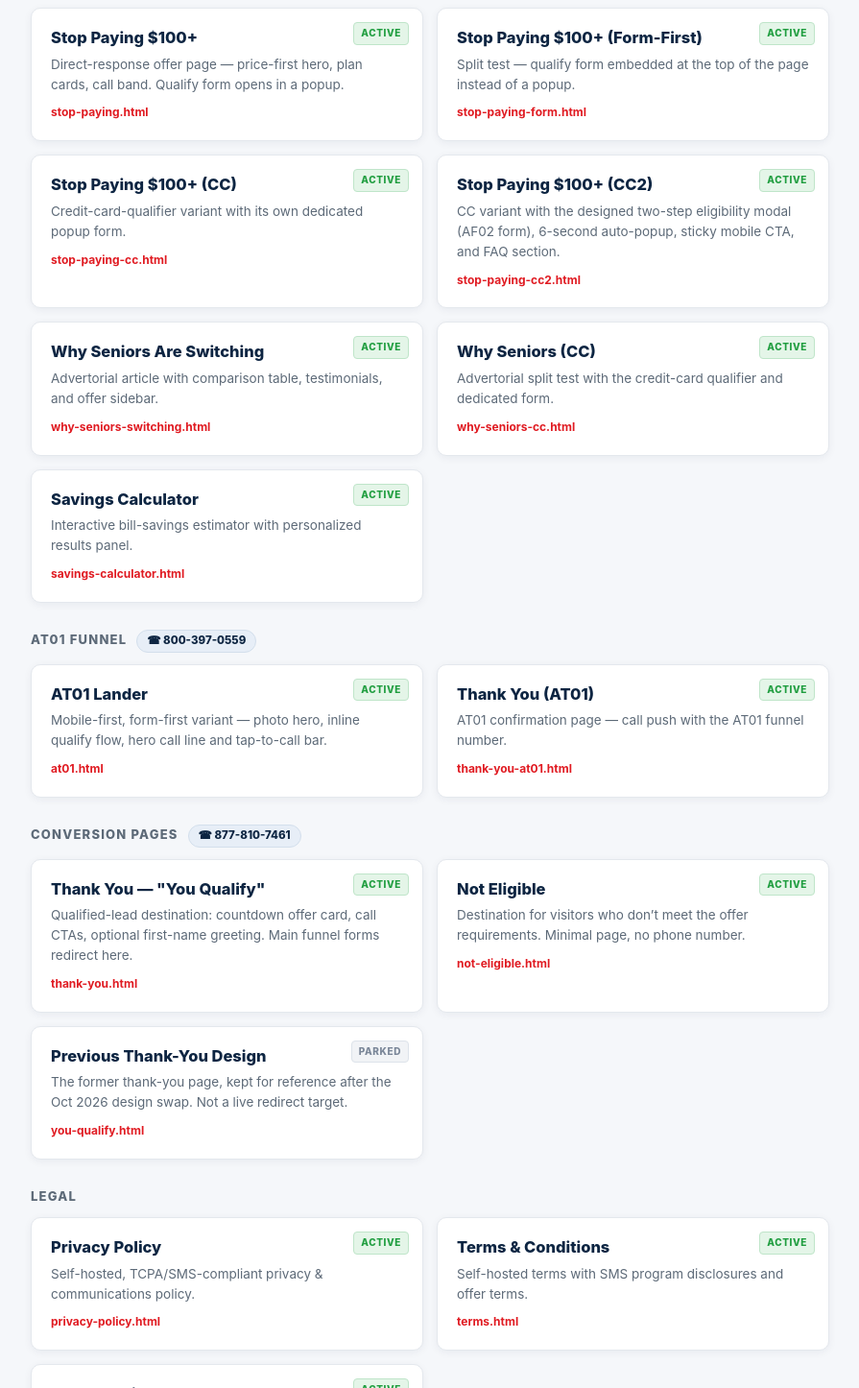
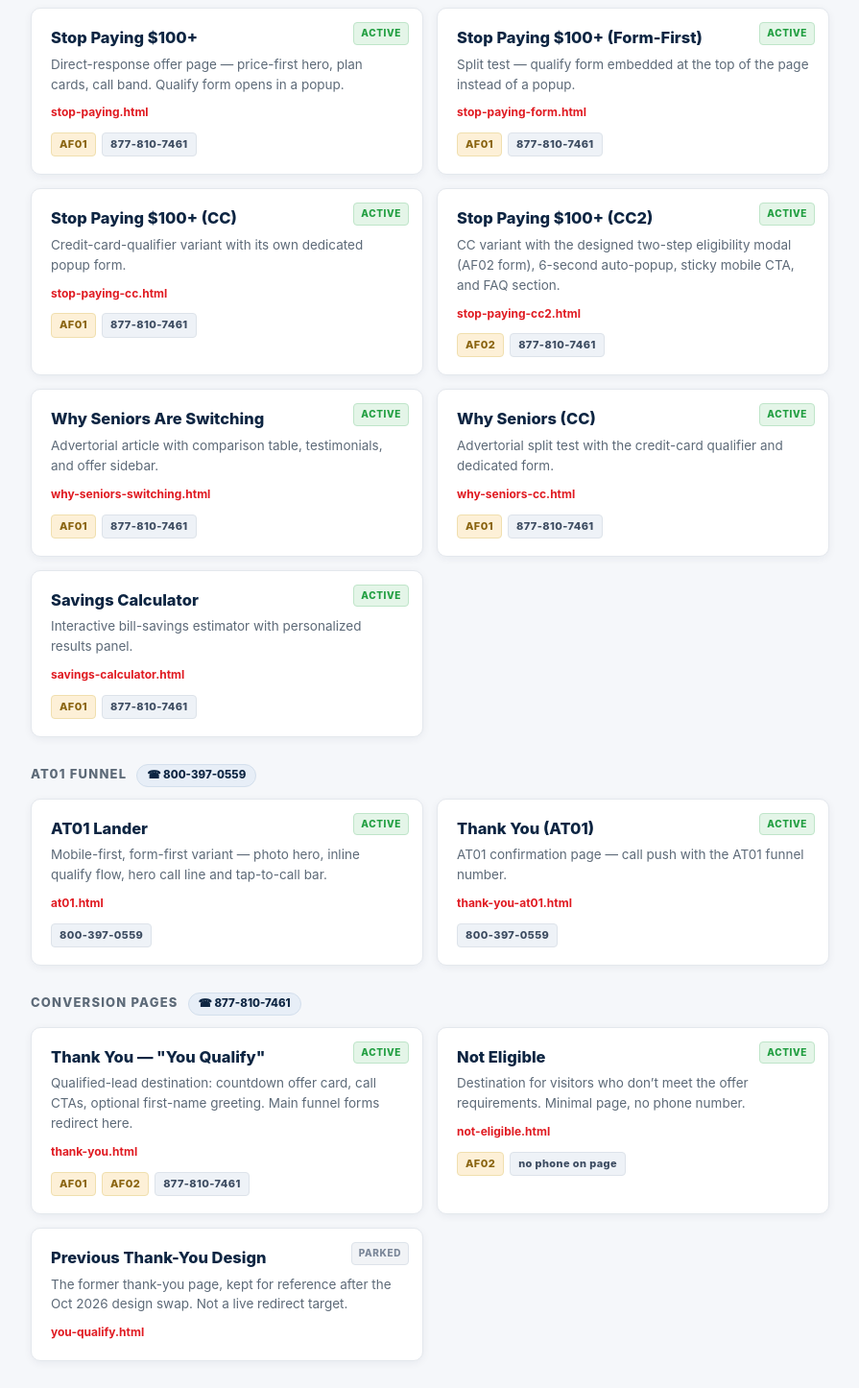
Before and after one commit to shahrukh721/affinity-cellular-pages, a plain HTML site: page index.html in a window 1280 px wide. Shown: the part 260-1706 px from the top of the page at 96% size, without its empty margins (192-1087 px from the left). Drawn offline with Linux system fonts and the light colour scheme.

Commit message:
Directory: campaign code + number tags on each page card (AF01/AF02 on 877-810-7461)
Co-Authored-By: Claude Fable 5 <noreply@anthropic.com>

```diff
--- a/index.html
+++ b/index.html
@@ -34,6 +34,9 @@
   .badge{position:absolute;top:14px;right:14px;font-size:10px;font-weight:800;letter-spacing:.6px;border-radius:4px;padding:3px 7px;text-transform:uppercase;}
   .badge.active{background:#e4f5e8;color:var(--green);border:1px solid #bfe5c9;}
   .badge.parked{background:#f1f3f6;color:#7a8698;border:1px solid #dde3ea;}
+  .tags{margin-top:10px;display:flex;gap:6px;flex-wrap:wrap;}
+  .tag{font-size:11px;font-weight:800;letter-spacing:.4px;border-radius:4px;padding:3px 8px;background:#eef2f7;color:#3d4c61;border:1px solid #dde3ea;}
+  .tag.code{background:#fdf0d7;color:#8a6410;border-color:#f0dfae;}
   @media (max-width:640px){.cards{grid-template-columns:1fr;}.card .name{padding-right:58px;}}
 </style>
 </head>
@@ -54,36 +57,43 @@
       <div class="name">Stop Paying $100+</div>
       <div class="desc">Direct-response offer page &mdash; price-first hero, plan cards, call band. Qualify form opens in a popup.</div>
       <span class="file">stop-paying.html</span>
+      <div class="tags"><span class="tag code">AF01</span><span class="tag">877-810-7461</span></div>
     </a>
     <a class="card" href="stop-paying-form.html"><span class="badge active">Active</span>
       <div class="name">Stop Paying $100+ (Form-First)</div>
       <div class="desc">Split test &mdash; qualify form embedded at the top of the page instead of a popup.</div>
       <span class="file">stop-paying-form.html</span>
+      <div class="tags"><span class="tag code">AF01</span><span class="tag">877-810-7461</span></div>
     </a>
     <a class="card" href="stop-paying-cc.html"><span class="badge active">Active</span>
       <div class="name">Stop Paying $100+ (CC)</div>
       <div class="desc">Credit-card-qualifier variant with its own dedicated popup form.</div>
       <span class="file">stop-paying-cc.html</span>
+      <div class="tags"><span class="tag code">AF01</span><span class="tag">877-810-7461</span></div>
     </a>
     <a class="card" href="stop-paying-cc2.html"><span class="badge active">Active</span>
       <div class="name">Stop Paying $100+ (CC2)</div>
       <div class="desc">CC variant with the designed two-step eligibility modal (AF02 form), 6-second auto-popup, sticky mobile CTA, and FAQ section.</div>
       <span class="file">stop-paying-cc2.html</span>
+      <div class="tags"><span class="tag code">AF02</span><span class="tag">877-810-7461</span></div>
     </a>
     <a class="card" href="why-seniors-switching.html"><span class="badge active">Active</span>
       <div class="name">Why Seniors Are Switching</div>
       <div class="desc">Advertorial article with comparison table, testimonials, and offer sidebar.</div>
       <span class="file">why-seniors-switching.html</span>
+      <div class="tags"><span class="tag code">AF01</span><span class="tag">877-810-7461</span></div>
     </a>
     <a class="card" href="why-seniors-cc.html"><span class="badge active">Active</span>
       <div class="name">Why Seniors (CC)</div>
       <div class="desc">Advertorial split test with the credit-card qualifier and dedicated form.</div>
       <span class="file">why-seniors-cc.html</span>
+      <div class="tags"><span class="tag code">AF01</span><span class="tag">877-810-7461</span></div>
     </a>
     <a class="card" href="savings-calculator.html"><span class="badge active">Active</span>
       <div class="name">Savings Calculator</div>
       <div class="desc">Interactive bill-savings estimator with personalized results panel.</div>
       <span class="file">savings-calculator.html</span>
+      <div class="tags"><span class="tag code">AF01</span><span class="tag">877-810-7461</span></div>
     </a>
   </div>
 
@@ -93,11 +103,13 @@
       <div class="name">AT01 Lander</div>
       <div class="desc">Mobile-first, form-first variant &mdash; photo hero, inline qualify flow, hero call line and tap-to-call bar.</div>
       <span class="file">at01.html</span>
+      <div class="tags"><span class="tag">800-397-0559</span></div>
     </a>
     <a class="card" href="thank-you-at01.html"><span class="badge active">Active</span>
       <div class="name">Thank You (AT01)</div>
       <div class="desc">AT01 confirmation page &mdash; call push with the AT01 funnel number.</div>
       <span class="file">thank-you-at01.html</span>
+      <div class="tags"><span class="tag">800-397-0559</span></div>
     </a>
   </div>
 
@@ -107,11 +119,13 @@
       <div class="name">Thank You &mdash; "You Qualify"</div>
       <div class="desc">Qualified-lead destination: countdown offer card, call CTAs, optional first-name greeting. Main funnel forms redirect here.</div>
       <span class="file">thank-you.html</span>
+      <div class="tags"><span class="tag code">AF01</span><span class="tag code">AF02</span><span class="tag">877-810-7461</span></div>
     </a>
     <a class="card" href="not-eligible.html"><span class="badge active">Active</span>
       <div class="name">Not Eligible</div>
       <div class="desc">Destination for visitors who don&rsquo;t meet the offer requirements. Minimal page, no phone number.</div>
       <span class="file">not-eligible.html</span>
+      <div class="tags"><span class="tag code">AF02</span><span class="tag">no phone on page</span></div>
     </a>
     <a class="card" href="you-qualify.html"><span class="badge parked">Parked</span>
       <div class="name">Previous Thank-You Design</div>
```
